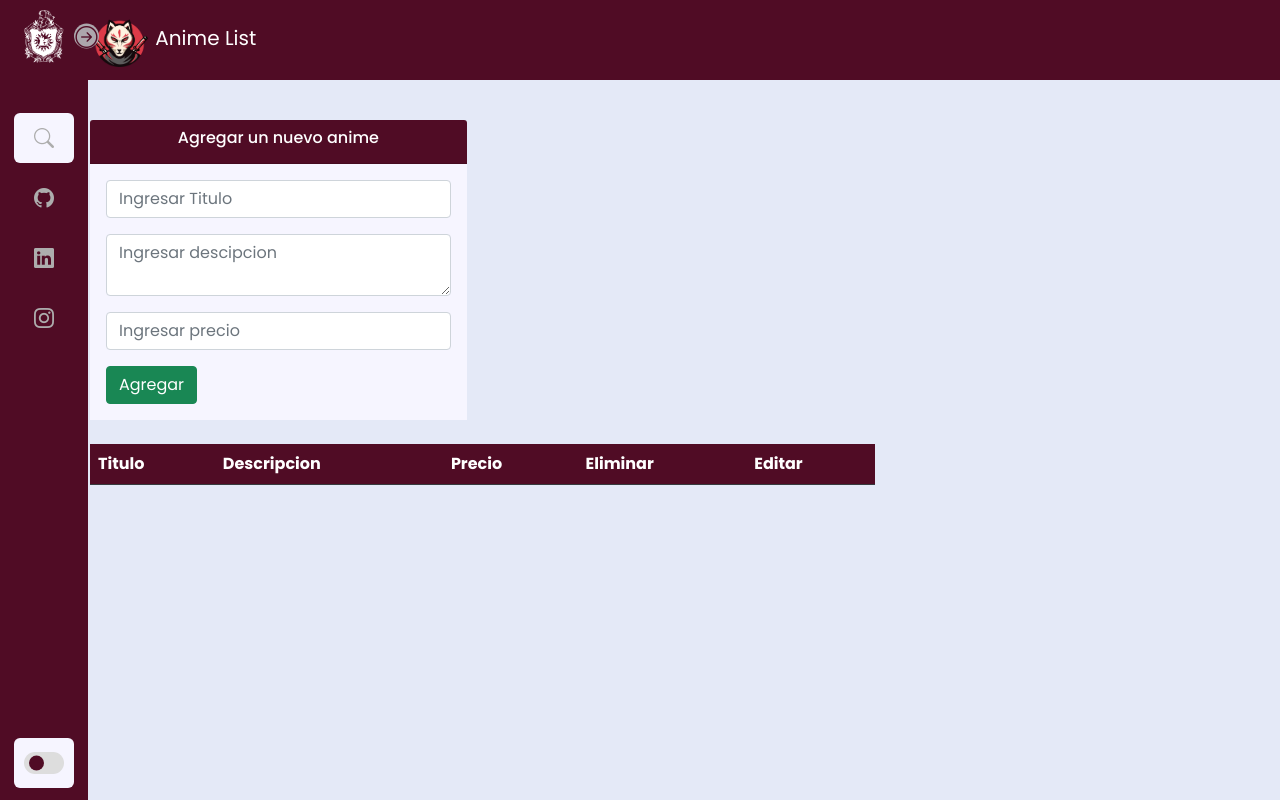
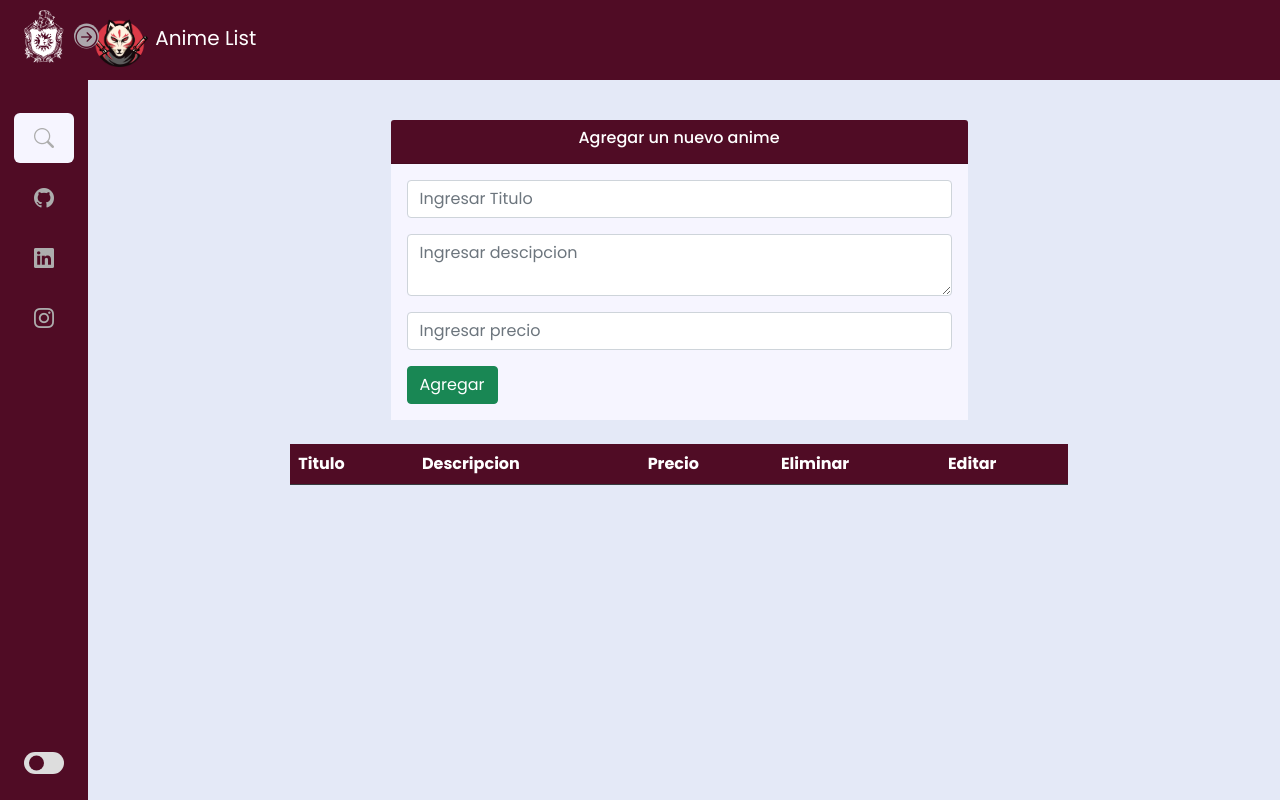
Before and after one commit to kendyr7/JavaScript, a plain HTML site: page index.html in a window 1280 px wide. Drawn offline with nearby package versions, Linux system fonts and the light colour scheme; files whose address does not match are found by name.

Commit message:
Cambiando view y centrando elementos

```diff
--- a/index.html
+++ b/index.html
@@ -95,8 +95,8 @@
 
     <!----======== CARD CON INPUTS PARA AGREGAR LA INFO ======== -->
   <div class="container-fluid mt-3" id="body">
-    <div class="row">
-        <div class="col-12 mt-4 col-md-6 col-lg-4">
+    <div class="row justify-content-center">
+        <div class="col-sm-12 mt-4 col-md-6 ">
             <div class="card border-0">
                 <div class="card-header">
                     <h6>Agregar un nuevo anime</h6>
@@ -121,7 +121,8 @@
 
     <!----======== TABLE QUE MUESTRA LA INFO INGRESADA ======== -->
         <div class="container-fluid">
-            <div class="col-6 mt-4 col-md-6 col-lg-8">
+            <div class="row justify-content-center">
+                <div class="col-sm-12 mt-4 col-md-8">
                     <table class="table" id="regTable">
                         <thead class="table-dark text2">
                             <tr>
@@ -144,6 +145,7 @@
             </div>
         </div>
     </div>
+    </div>
     </section>
 
     <!----======== SCRIPT DE JAVA S ======== -->
--- a/styles.css
+++ b/styles.css
@@ -25,7 +25,6 @@
 }
 
 body{
-    min-height: 100vh;
     background-color: var(--body-color);
     transition: var(--tran-05);
 }
@@ -226,7 +225,6 @@ body.dark .sidebar li a:hover .text{
 }
 .sidebar .menu-bar .mode{
     border-radius: 6px;
-    background-color: var(--primary-color-light);
     position: relative;
     transition: var(--tran-05);
 }
```
Lines whose indentation alone changed are shown as unchanged.
